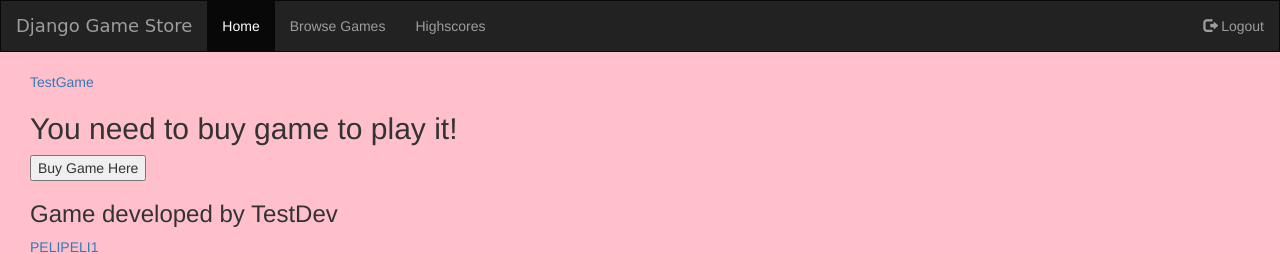
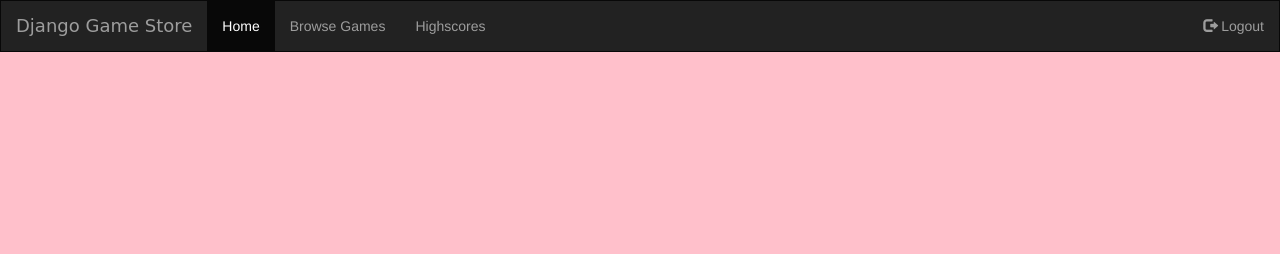
Before and after one commit to oheinonen/wsd2019_project, a Django app: page / in a window 1280 px wide. Shown: the top 254 px of the page. After the commit the page ends 52 px from the top, so only its background shows below. Run offline with Django 3.2, Linux system fonts and the light colour scheme; a user stored in the database is signed in; data comes from the database, SQL or seed files in the repository; both versions use the stored data as it was after the commit; some libraries are stand-ins or nearby versions.

Commit message:
added bought_games

```diff
--- a/gamestore/models.py
+++ b/gamestore/models.py
@@ -1,5 +1,6 @@
 from django.db import models
 from django.contrib.auth.models import AbstractUser
+from users.models import CustomUser
 from django.urls import reverse
 
 # Create your models here.
@@ -9,14 +10,12 @@ class Game(models.Model):
     url = models.URLField(max_length=255)
     price = models.DecimalField(max_digits=20, decimal_places=2)
     developer = models.ForeignKey('users.CustomUser', on_delete=models.CASCADE, null=True)
-    is_bought = models.BooleanField(default=True)
 
     def __str__(self):
         return self.name
 
     def get_absolute_url(self):
         return reverse('game-detail', kwargs={'pk': self.pk})
-
 
 class GameSession(models.Model):
     id = models.AutoField(primary_key=True)
--- a/gamestore/views.py
+++ b/gamestore/views.py
@@ -16,7 +16,8 @@ import requests
 
 def home(request):
     context = {
-        'games' : Game.objects.all()
+        'games' : Game.objects.all(),
+        'bought_games': request.user.games.all()
     }
     return render(request, "home.html",context)
 
--- a/templates/home.html
+++ b/templates/home.html
@@ -5,14 +5,11 @@
 {% block content %}
 {% if user.is_authenticated %}
 
-  {% for game in games %}
+  {% for game in bought_games %}
+
     <a href="{% url 'game-detail' game.name %}">{{ game.name }}</a> <br>
-    {% if game.is_bought %}
       <iframe id="iframe" src="{{ game.url }}" width="" height=""></iframe>
-    {% else %}
-      <h2>You need to buy game to play it!</h2>
-      <button type="submit" name="buyGame" method="post">Buy Game Here</button>
-    {% endif %}
+
     <h3>Game developed by {{ game.developer }}</h3>
 
   {% endfor %}
```
Also changed, not shown: db.sqlite3, users/models.py (line endings or trailing spaces).
